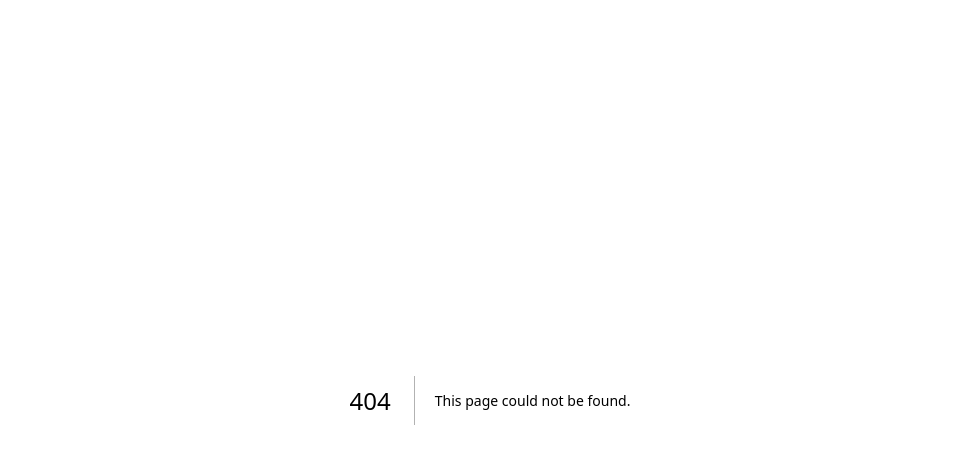
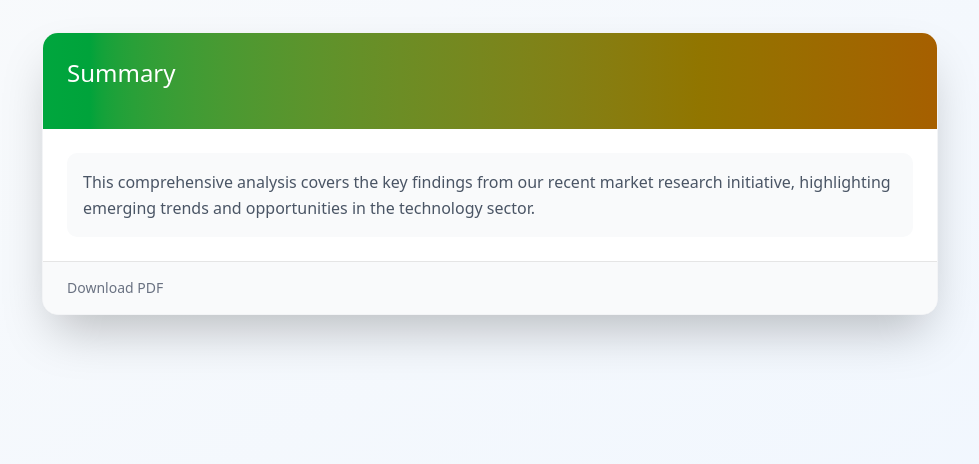
Before and after one commit to Vayau/frontend, a Next.js app: page /summary in a window 1280 px wide. Before the commit this address had no page. Shown: the top 464 px of the page, without its empty margins (150-1129 px from the left). Built offline with nearby package versions, Linux system fonts and the light colour scheme.

Commit message:
"Added summary page"

```diff
--- a/src/app/dashboard/page.tsx
+++ b/src/app/dashboard/page.tsx
@@ -59,6 +59,7 @@ const categories = [
   "Technical",
 ];
 
+
 const Dashboard = () => {
   const { t } = useTranslation();
   const [documents, setDocuments] = useState(mockDocuments);
@@ -68,7 +69,7 @@ const Dashboard = () => {
   const [isLoaded, setIsLoaded] = useState(false);
 
   useEffect(() => {
-    // Trigger loading animation
+
     setTimeout(() => setIsLoaded(true), 300);
   }, []);
 
@@ -81,35 +82,14 @@ const Dashboard = () => {
     return matchesCategory && matchesSearch;
   });
 
-  const getStatusColor = (status: unknown) => {
-    switch (status) {
-      case "Active":
-        return "bg-green-100 text-green-800";
-      case "Under Review":
-        return "bg-yellow-100 text-yellow-800";
-      case "Approved":
-        return "bg-blue-100 text-blue-800";
-      case "Draft":
-        return "bg-gray-100 text-gray-800";
-      case "Published":
-        return "bg-purple-100 text-purple-800";
-      default:
-        return "bg-gray-100 text-gray-800";
-    }
-  };
 
-  const getPriorityColor = (priority: unknown) => {
-    switch (priority) {
-      case "High":
-        return "bg-red-100 text-red-800";
-      case "Medium":
-        return "bg-orange-100 text-orange-800";
-      case "Low":
-        return "bg-green-100 text-green-800";
-      default:
-        return "bg-gray-100 text-gray-800";
-    }
-  };
+
+
+
+
+
+
+
 
   const getFileIcon = (type: unknown) => {
     switch (type) {
@@ -124,10 +104,12 @@ const Dashboard = () => {
     }
   };
 
+
+
   return (
     <>
       <div className="min-h-screen bg-gradient-to-br from-slate-50 to-blue-50">
-        {/* Navigation Bar */}
+
         <nav className="bg-white/80 backdrop-blur-md border-b border-slate-200 sticky top-0 z-50 transition-all duration-300">
           <div className="max-w-7xl mx-auto px-4 sm:px-6 lg:px-8">
             <div className="flex justify-between items-center h-16">
@@ -155,7 +137,6 @@ const Dashboard = () => {
           </div>
         </nav>
 
-        {/* Controls Section */}
         <div
           className={` -mt-6 mb-6 transform transition-all duration-700 delay-300 ${
             isLoaded ? "translate-y-0 opacity-100" : "translate-y-4 opacity-0"
@@ -164,7 +145,7 @@ const Dashboard = () => {
           <div className="bg-white rounded-xl p-6 shadow-sm border border-slate-200">
             <div className="flex flex-col md:flex-row gap-4 items-start md:items-center justify-between">
               <div className="flex flex-col sm:flex-row gap-4 flex-1">
-                {/* Search Bar */}
+
                 <div className="relative flex-1 max-w-md">
                   <Search className="absolute left-3 top-1/2 transform -translate-y-1/2 w-4 h-4 text-slate-400" />
                   <input
@@ -176,7 +157,7 @@ const Dashboard = () => {
                   />
                 </div>
 
-                {/* Category Filter */}
+
                 <div className="relative">
                   <select
                     value={selectedCategory}
@@ -193,7 +174,7 @@ const Dashboard = () => {
                 </div>
               </div>
               <div className="max-w-7xl mx-auto px-4 sm:px-6 lg:px-8 py-8">
-                {/* Header Section */}
+
                 <div
                   className={`mb-4 transform transition-all duration-700 ${
                     isLoaded
@@ -207,7 +188,7 @@ const Dashboard = () => {
                   <p className="text-slate-600">{t("dashboard.subtitle")}</p>
                 </div>
               </div>
-              {/* View Toggle */}
+
               <div className="flex items-center gap-2">
                 <button
                   onClick={() => setViewMode("grid")}
@@ -234,7 +215,7 @@ const Dashboard = () => {
           </div>
         </div>
 
-        {/* Documents Grid */}
+
         <div
           className={`transform transition-all duration-700 delay-500 ${
             isLoaded ? "translate-y-0 opacity-100" : "translate-y-4 opacity-0"
@@ -271,9 +252,13 @@ const Dashboard = () => {
                     </span>
                     <div className="flex space-x-2 opacity-0 group-hover:opacity-100 transition-opacity">
                       <Link href="/summary">
-                        <button className="p-1 hover:bg-blue-100 text-blue-600 rounded-lg transition-colors">
-                          <Eye className="w-4 h-4" />
-                        </button>
+                       <button
+
+            className="group relative p-3 hover:bg-blue-100 text-blue-600 rounded-xl transition-all duration-300 hover:shadow-lg hover:scale-105 border-2 border-transparent hover:border-blue-200 bg-white"
+          >
+            <Eye className="w-5 h-5 transition-transform duration-300 group-hover:scale-110" />
+
+          </button>
                       </Link>
                       <button className="p-1 hover:bg-blue-100 text-blue-600 rounded-lg transition-colors">
                         <Download className="w-4 h-4" />
@@ -379,4 +364,5 @@ const Dashboard = () => {
   );
 };
 
+
 export default Dashboard;
--- /dev/null
+++ b/src/app/summary/page.tsx
@@ -0,0 +1,95 @@
+"use client";
+import React, { useState } from "react";
+import { Eye, X, FileText, Calendar, User, Tag } from "lucide-react";
+
+const SummaryViewComponent = () => {
+  const [showSummary, setShowSummary] = useState(true);
+
+  const toggleSummary = () => {
+    setShowSummary(!showSummary);
+  };
+
+  const summaryData = {
+    title: "Summary",
+
+    content: {
+      overview:
+        "This comprehensive analysis covers the key findings from our recent market research initiative, highlighting emerging trends and opportunities in the technology sector.",
+
+      conclusion:
+        "The data suggests strong market opportunities in the sustainable technology space, with particular emphasis on remote-work enabling solutions.",
+    },
+  };
+
+  return (
+    <div className="relative p-8 bg-gradient-to-br from-slate-50 to-blue-50 min-h-screen">
+      <div className="max-w-4xl mx-auto">
+
+
+        <div
+          className={`transition-all duration-500 ease-out transform ${
+            showSummary
+              ? "opacity-100 translate-y-0 scale-100"
+              : "opacity-0 -translate-y-4 scale-95 pointer-events-none"
+          }`}
+        >
+          <div className="bg-white rounded-2xl shadow-2xl border border-gray-100 overflow-hidden">
+            <div className="relative bg-gradient-to-r from-green-600 to-yellow-700 text-white p-6">
+              <div className="flex items-center space-x-3 mb-4">
+                <h2 className="text-2xl ">{summaryData.title}</h2>
+              </div>
+            </div>
+
+            <div className="p-6 space-y-8">
+              <div
+                className="animate-fade-in-up"
+                style={{ animationDelay: "100ms" }}
+              >
+                <p className="text-gray-600 leading-relaxed bg-gray-50 p-4 rounded-lg">
+                  {summaryData.content.overview}
+                </p>
+              </div>
+            </div>
+
+            <div className="bg-gray-50 px-6 py-4 border-t">
+              <div className="flex justify-between items-center text-sm text-gray-500">
+                <div className="flex space-x-4">
+                  <button className="hover:text-yellow-600 transition-colors duration-200">
+                    Download PDF
+                  </button>
+                </div>
+              </div>
+            </div>
+          </div>
+        </div>
+
+        {showSummary && (
+          <div
+            className="fixed inset-0 bg-black/20 backdrop-blur-sm transition-opacity duration-300 -z-10"
+            onClick={toggleSummary}
+          />
+        )}
+      </div>
+
+      <style jsx>{`
+        @keyframes fade-in-up {
+          from {
+            opacity: 0;
+            transform: translateY(20px);
+          }
+          to {
+            opacity: 1;
+            transform: translateY(0);
+          }
+        }
+
+        .animate-fade-in-up {
+          animation: fade-in-up 0.6s ease-out forwards;
+          opacity: 0;
+        }
+      `}</style>
+    </div>
+  );
+};
+
+export default SummaryViewComponent;
```
